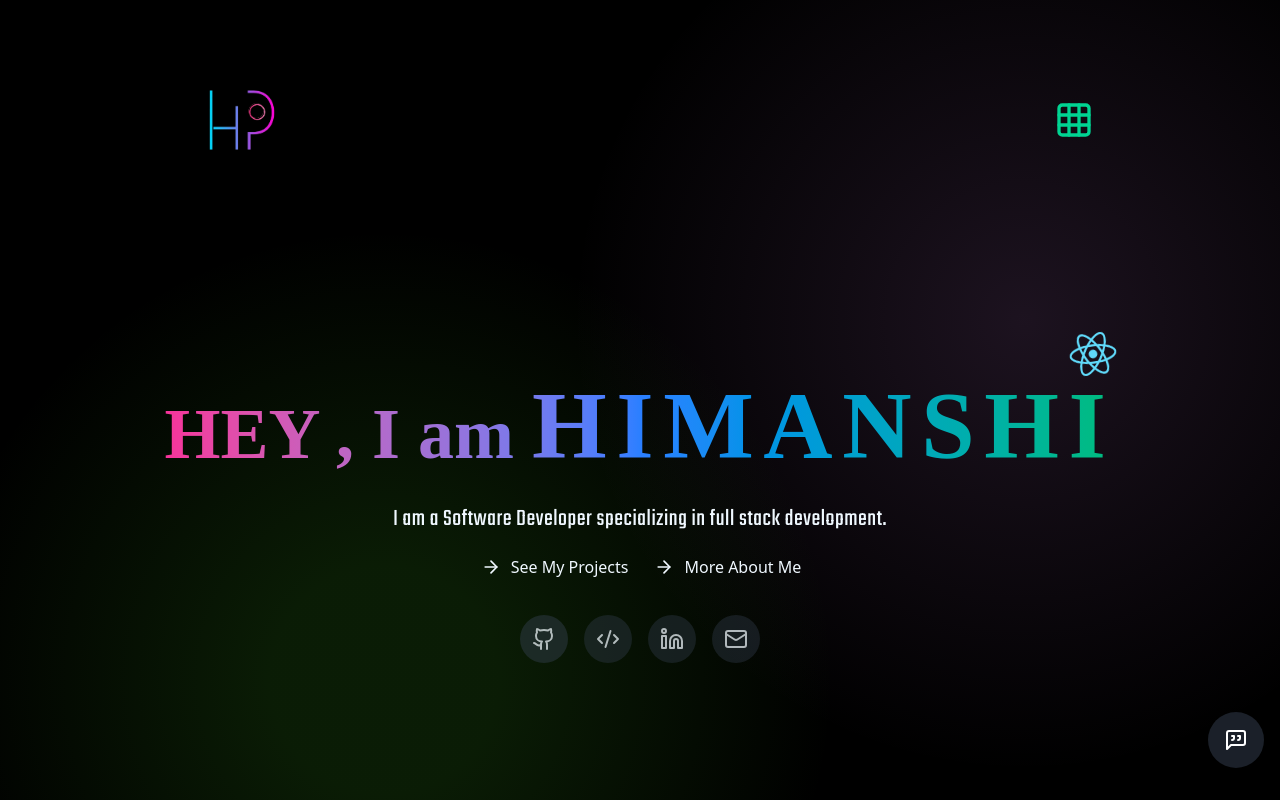
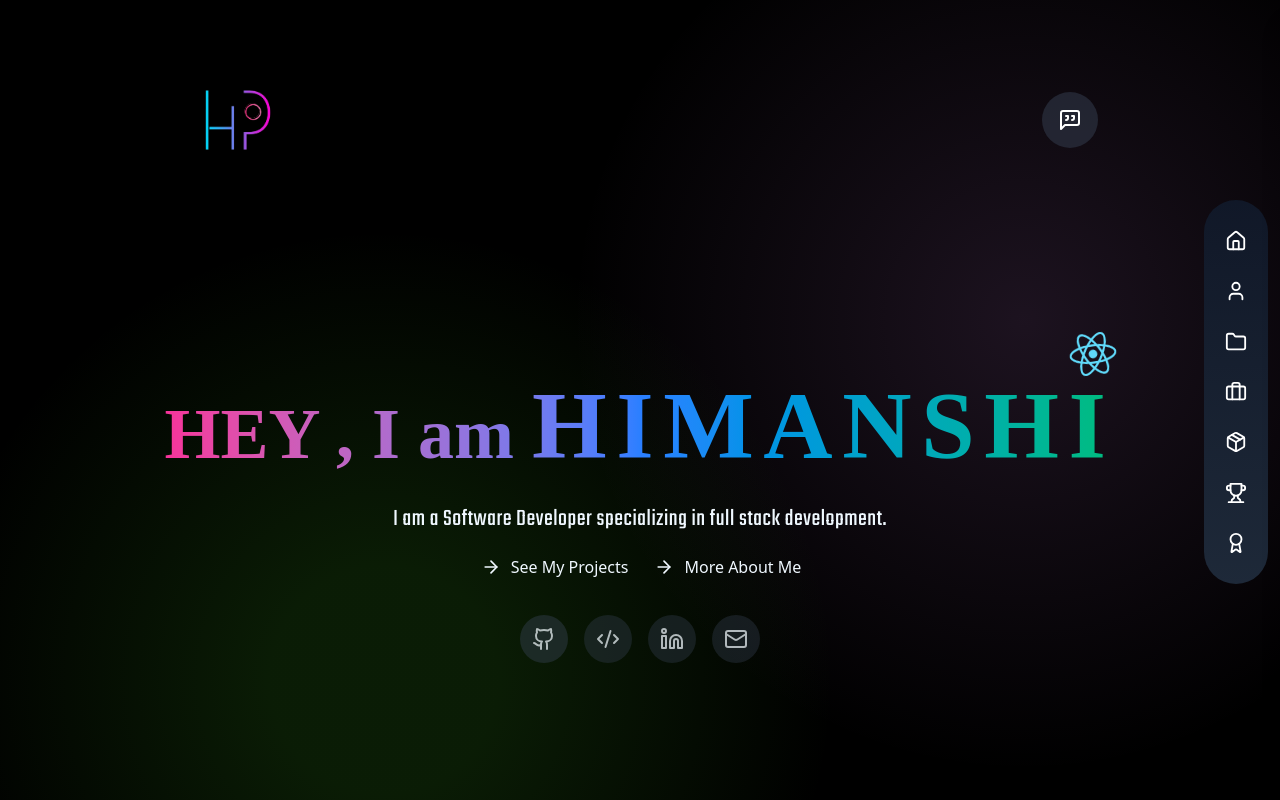
Before and after one commit to Himanshipatel04/Portfolio_, a React (Vite) app: page / in a window 1280 px wide. Built offline with nearby package versions, Linux system fonts and the light colour scheme; a web font is replaced by a local one.

Commit message:
feat: Refactor navigation structure by moving navItems to a separate constants file and updating DesktopNav and Hero components

```diff
--- a/src/components/DesktopNav.jsx
+++ b/src/components/DesktopNav.jsx
@@ -1,14 +1,6 @@
 import { NavLink, Link } from "react-router-dom";
+import {navItems} from '../constants/navItems'
 
-const navItems = [
-  { path: "/", label: "Home" },
-  { path: "/about", label: "About" },
-  { path: "/projects", label: "Projects" },
-  { path: "/experience", label: "Experience" },
-  { path: "/npmZone", label: "Npm Zone" },
-  { path: "/hackathons", label: "Hackathons" },
-  { path: "/certificates", label: "Certificates" },
-];
 
 const DesktopNav = () => {
   return (
--- /dev/null
+++ b/src/constants/navItems.js
@@ -0,0 +1,11 @@
+import { Home, User, Folder, Briefcase, Package, Trophy, Award } from "lucide-react";
+
+export const navItems = [
+  { path: "/", label: "Home", icon: Home },
+  { path: "/about", label: "About", icon: User },
+  { path: "/projects", label: "Projects", icon: Folder },
+  { path: "/experience", label: "Experience", icon: Briefcase },
+  { path: "/npmZone", label: "Npm Zone", icon: Package },
+  { path: "/hackathons", label: "Hackathons", icon: Trophy },
+  { path: "/certificates", label: "Certificates", icon: Award },
+];
--- a/src/pages/Hero.jsx
+++ b/src/pages/Hero.jsx
@@ -1,86 +1,74 @@
 import { useState } from "react";
 import { Link } from "react-router-dom";
-
 import Footer from "../common/Footer";
 import react from "../assets/React.a7bac6fd.png";
 import logo from "../assets/logo.png";
-
 import {
   Github,
   Linkedin,
   Mail,
   Menu,
-  Grid3x3,
   ArrowRight,
   Code2,
   MessageSquareQuote,
 } from "lucide-react";
-
-const MenuComponent = () => (
-  <div className="bg-gray-800/80 rounded-xl p-4 flex flex-col gap-2 text-white shadow-lg">
-    <Link to="/" className="hover:text-pink-400">
-      Home
-    </Link>
-    <Link to="/projects" className="hover:text-pink-400">
-      Projects
-    </Link>
-    <Link to="/about" className="hover:text-pink-400">
-      About
-    </Link>
-    <Link to="/experience" className="hover:text-pink-400">
-      Experience
-    </Link>
-    <Link to="/npmZone" className="hover:text-pink-400">
-      NpmZone
-    </Link>
-  </div>
-);
+import { navItems } from "../constants/navItems";
 
 const Hero = () => {
-  const [hovered, setHovered] = useState(false);
   const [active, setActive] = useState(false);
 
   const toggleMenu = () => setActive((prev) => !prev);
 
   return (
-    <div className="overflow-x-hidden h-screen relative">
+    <div className="overflow-x-hidden h-screen relative ">
       <header className="h-[20vh] md:h-[30vh] flex items-center justify-around gap-40 md:gap-96 z-10">
         <Link to="/">
           <img src={logo} alt="Logo" className="w-20 md:w-28" />
         </Link>
 
-        <nav className="flex gap-6 text-lg relative">
-          <div
-            onClick={toggleMenu}
-            className="relative cursor-pointer w-10 h-10 text-emerald-400"
-            onMouseEnter={() => setHovered(true)}
-            onMouseLeave={() => setHovered(false)}
+        {/* Drawer toggle button */}
+        <button
+          onClick={toggleMenu}
+          className="text-white cursor-pointer p-2 block md:hidden rounded-md bg-emerald-500/25 hover:bg-emerald-600/20 transition"
+        >
+          <Menu className="w-6 h-6" />
+        </button>
+
+        <div className="hidden md:flex relative group cursor-pointer">
+          {/* Icon */}
+          <div className="bg-gray-700/50 p-2 md:p-4 rounded-full hover:scale-105 transition-all ease-in-out duration-500">
+            <MessageSquareQuote className="text-white shrink-0" />
+          </div>
+
+          {/* Quote - shown horizontally just above the icon on hover */}
+          <p className="absolute bottom-full mb-2 left-1/2 transform -translate-x-1/2 bg-black text-white text-xs md:text-sm px-3 py-2 rounded-full shadow-lg whitespace-nowrap opacity-0 group-hover:opacity-100 transition-opacity duration-300">
+            Himi's quote: "Live Your Life! That's what we are here for!"
+          </p>
+        </div>
+
+        {/* Drawer */}
+        <Drawer active={active} toggleMenu={toggleMenu} />
+      </header>
+
+      <div className="absolute hidden md:flex top-1/4 rounded-full right-3 h-96 w-16 bg-gradient-to-b from-gray-900 to-gray-800 flex-col items-center justify-around py-4">
+        {navItems.map(({ icon: Icon, label,path }, idx) => (
+          <Link
+            key={idx}
+            to={path}
+            className="relative group flex flex-col items-center cursor-pointer"
           >
-            <Grid3x3
-              className={`absolute w-10 h-10 transition-opacity duration-500 ${
-                hovered || active ? "opacity-0" : "opacity-100"
-              }`}
+            <Icon
+              size={22}
+              className="text-white hover:text-pink-400 transition"
             />
-            <Menu
-              className={`absolute w-10 h-10 transition-opacity duration-500 ${
-                hovered || active ? "opacity-100" : "opacity-0"
-              }`}
-            />
-            {(hovered || active) && (
-              <div
-                className={`absolute top-12 left-1/2 -translate-x-1/2 transition-all duration-500 ease-in-out ${
-                  active || hovered
-                    ? "opacity-100 scale-100 translate-y-0"
-                    : "opacity-0 scale-95 -translate-y-10"
-                }`}
-                onClick={(e) => e.stopPropagation()}
-              >
-                <MenuComponent />
-              </div>
-            )}
-          </div>
-        </nav>
-      </header>
+
+            {/* Label shown on hover */}
+            <span className="absolute right-full mr-2 top-1/2 -translate-y-1/2 whitespace-nowrap rounded bg-black px-2 py-1 text-xs text-white opacity-0 group-hover:opacity-100 transition-opacity pointer-events-none select-none">
+              {label}
+            </span>
+          </Link>
+        ))}
+      </div>
 
       <main className="h-[80vh] md:h-[70vh] flex items-center justify-center flex-col gap-7 md:gap-5 text-center">
         <div className="relative flex flex-col items-center cursor-default">
@@ -150,12 +138,6 @@ const Hero = () => {
           </a>
         </div>
       </main>
-      <div className="flex absolute bottom-8 right-4 bg-gray-700/50 p-2 md:p-4 hover:p-2 rounded-full hover:scale-105 transition-all ease-in-out duration-500 cursor-pointer group items-center max-w-[80%]">
-        <MessageSquareQuote className="text-white shrink-0 group-hover:hidden" />
-        <p className="hidden group-hover:inline-block ml-1 bg-black text-white text-xs md:text-sm px-3 py-2 rounded-full shadow-lg whitespace-normal break-words">
-          Himi's quote: "Live Your Life! That's what we are here for!"
-        </p>
-      </div>
 
       <Footer />
     </div>
@@ -163,3 +145,40 @@ const Hero = () => {
 };
 
 export default Hero;
+
+export const Drawer = ({ active, toggleMenu }) => {
+  return (
+    <div
+      className={`fixed top-0 right-0 h-full w-[50%] md:w-[20%] bg-gray-900 text-white shadow-xl z-50 transition-transform duration-300 ${
+        active ? "translate-x-0" : "translate-x-full"
+      }`}
+    >
+      <div className="flex justify-between items-center p-4 border-b border-gray-700">
+        <p className="text-lg font-semibold">Navigate</p>
+        <button
+          onClick={toggleMenu}
+          className="text-gray-400 hover:text-white transition"
+        >
+          ✕
+        </button>
+      </div>
+
+      <div className="flex flex-col gap-6 p-6 text-lg">
+        {navItems.map(({ path, label, icon: Icon }) => (
+          <Link
+            key={path}
+            to={path}
+            onClick={toggleMenu}
+            className="hover:text-pink-400"
+          >
+            <p className="flex items-center gap-2">
+              {" "}
+              <Icon size={20} />
+              {label}
+            </p>
+          </Link>
+        ))}
+      </div>
+    </div>
+  );
+};
```
